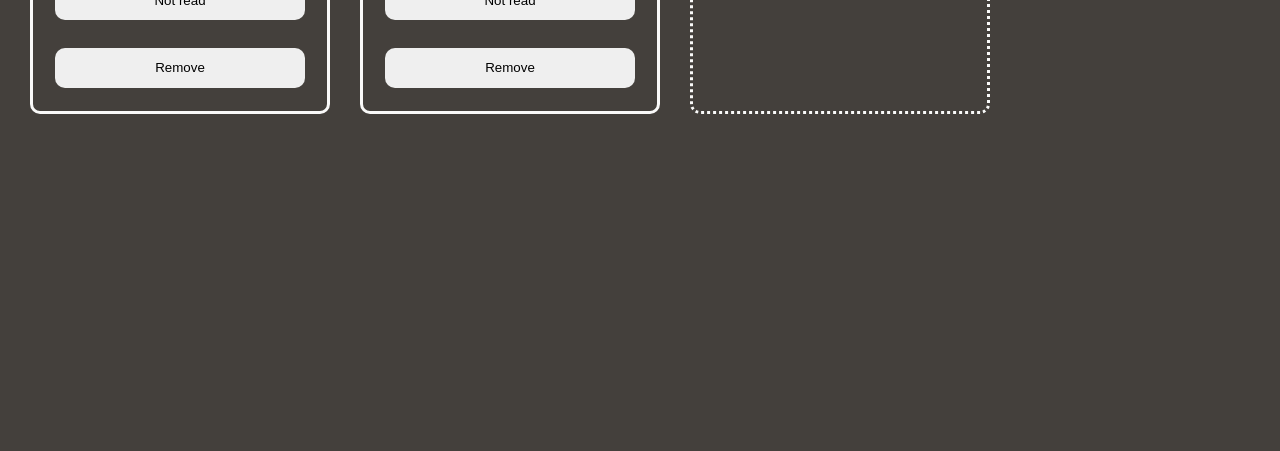
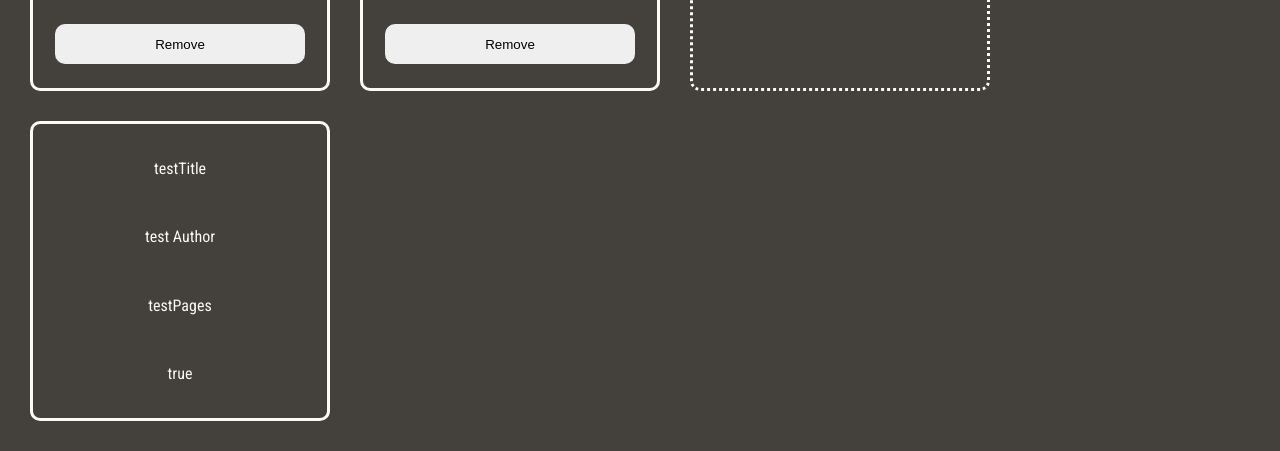
Before and after one commit to pl3lee/Library, a plain HTML site: page index.html in a window 1280 px wide. Shown: the part 349-800 px from the top of the page. Drawn offline with Linux system fonts and the light colour scheme.

Commit message:
added some code to add cards

```diff
--- a/index.html
+++ b/index.html
@@ -5,7 +5,7 @@
     <meta http-equiv="X-UA-Compatible" content="IE=edge">
     <meta name="viewport" content="width=device-width, initial-scale=1.0">
     <link rel="stylesheet" href="style.css">
-    <script src="script.js"></script>
+    <script src="script.js" defer></script>
     <link href="https://fonts.googleapis.com/icon?family=Material+Icons"
       rel="stylesheet">
     <title>Library</title>
--- a/script.js
+++ b/script.js
@@ -1,3 +1,5 @@
+let libraryContainer = document.querySelector("div.library");
+
 function Library() {
     this.contents = [];
 }
@@ -15,5 +17,51 @@ Library.prototype.addBook = function(title, author, numPages, read) {
 }
 
 Library.prototype.displayBooks = function() {
-    //
+    this.contents.forEach(function(book) {
+        let displayTitle = book.title;
+        let displayAuthor = book.author;
+        let displayNumPages = book.numPages;
+        let displayRead = book.read;
+
+        // creates a new card
+        let newCard = document.createElement("div");
+        newCard.classList.add("card")
+        newCard.setAttribute("id", "book");
+
+        // adds title
+        let newCardTitle = document.createElement("div");
+        newCardTitle.classList.add("card-content");
+        newCardTitle.setAttribute("id", "title");
+        newCardTitle.textContent = displayTitle;
+
+        // adds author
+        let newCardAuthor = document.createElement("div");
+        newCardAuthor.classList.add("card-content");
+        newCardAuthor.setAttribute("id", "author");
+        newCardAuthor.textContent = displayAuthor;
+
+        // adds num page
+        let newCardNumPages = document.createElement("div");
+        newCardNumPages.classList.add("card-content");
+        newCardNumPages.setAttribute("id", "numPages");
+        newCardNumPages.textContent = displayNumPages;
+
+        // adds read
+        let newCardRead = document.createElement("div");
+        newCardRead.classList.add("card-content");
+        newCardRead.setAttribute("id", "read");
+
+        newCardRead.textContent = displayRead;
+
+
+        newCard.appendChild(newCardTitle);
+        newCard.appendChild(newCardAuthor);
+        newCard.appendChild(newCardNumPages);
+        newCard.appendChild(newCardRead);
+        libraryContainer.appendChild(newCard);
+    })
 }
+
+let myLibrary = new Library();
+myLibrary.addBook("testTitle", "test Author", "testPages", true)
+myLibrary.displayBooks();
```
